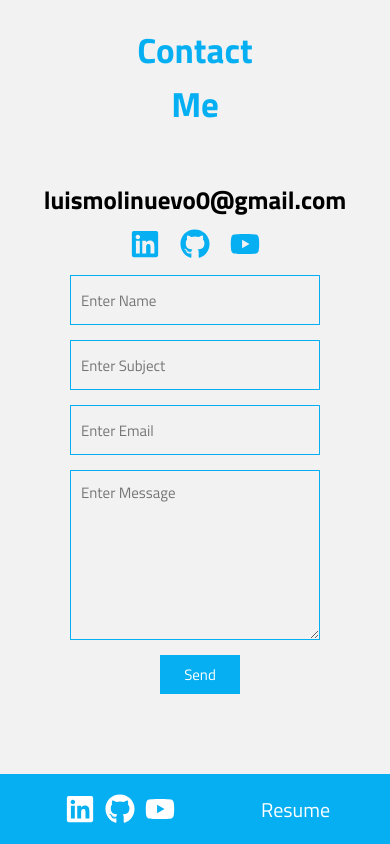
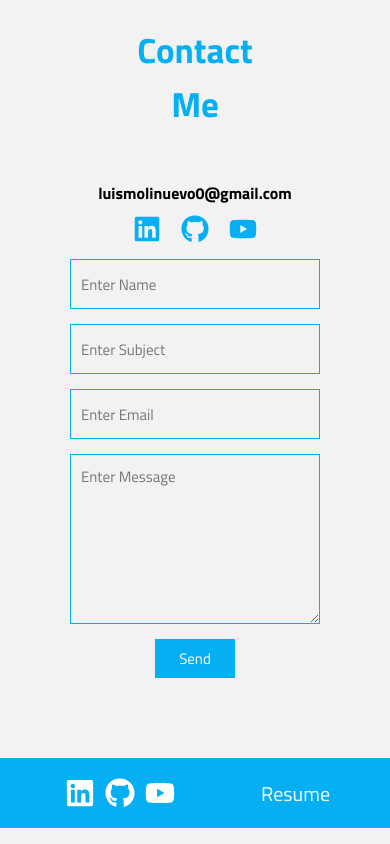
Before and after one commit to luismolinuevo/webportfolio, a React (Vite) app in the folder my-app/: page / in a window 390 px wide. Shown: the part 4107-4951 px from the top of the page. Built offline with nearby package versions, Linux system fonts and the light colour scheme.

Commit message:
made responsive

```diff
--- a/my-app/src/styles/Contactme.css
+++ b/my-app/src/styles/Contactme.css
@@ -41,7 +41,6 @@ form {
     padding: 15px 20px;
     font-size: 18px;
     border: none;
-    margin: auto;
     background-color: #05AFF2;
     color: white;
     outline: none;
@@ -91,6 +90,16 @@ form {
         padding: 10px 18px;
         font-size: 17px;
     }
+
+    .email {
+        font-size: 20px;
+    }
+
+    .contactIcons {
+        font-size: 28px;
+        color:#05AFF2;
+    }
+
 }
 
 @media (max-width: 480px) {
@@ -107,6 +116,15 @@ form {
     .submit {
         padding: 8px 15px;
         font-size: 15px;
+    }
+
+    .email {
+        font-size: 16px;
+    }
+
+    .contactIcons {
+        font-size: 28px;
+        color:#05AFF2;
     }
 
 }
--- a/my-app/src/styles/Projects.css
+++ b/my-app/src/styles/Projects.css
@@ -9,7 +9,6 @@
     justify-content: space-around;
     flex-wrap: wrap;
     /* padding: 10px; */
-
 }
 
 .project-element {
@@ -64,7 +63,6 @@
 .project-info {
     font-size: 20px;
     padding: 5px;
-
     text-align: center;
 }
 
@@ -100,3 +98,10 @@
         font-size: 14px;
     }
 }
+
+@media (max-width: 280px) {
+    .project-info {
+        font-size: 16px;
+    }
+
+}
```
